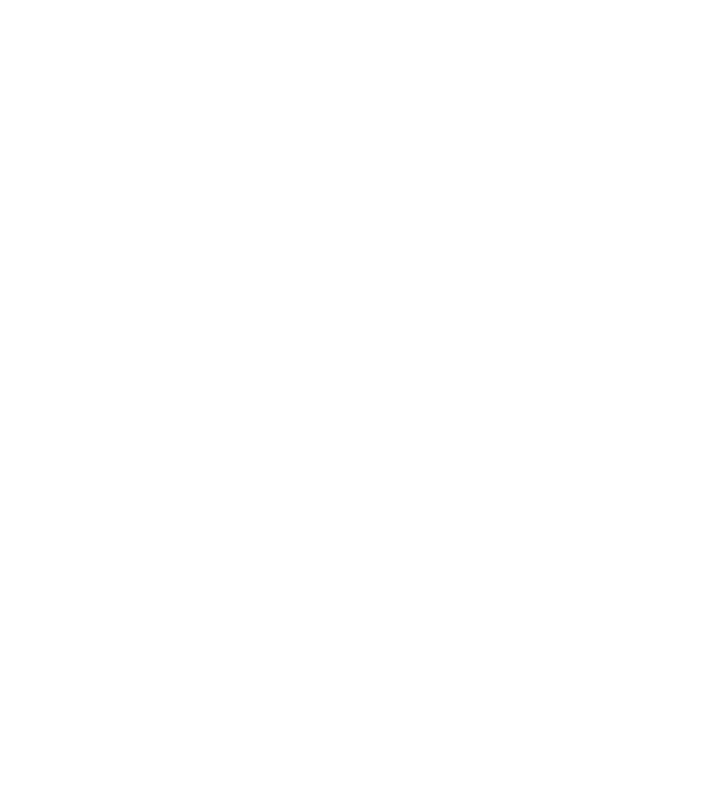
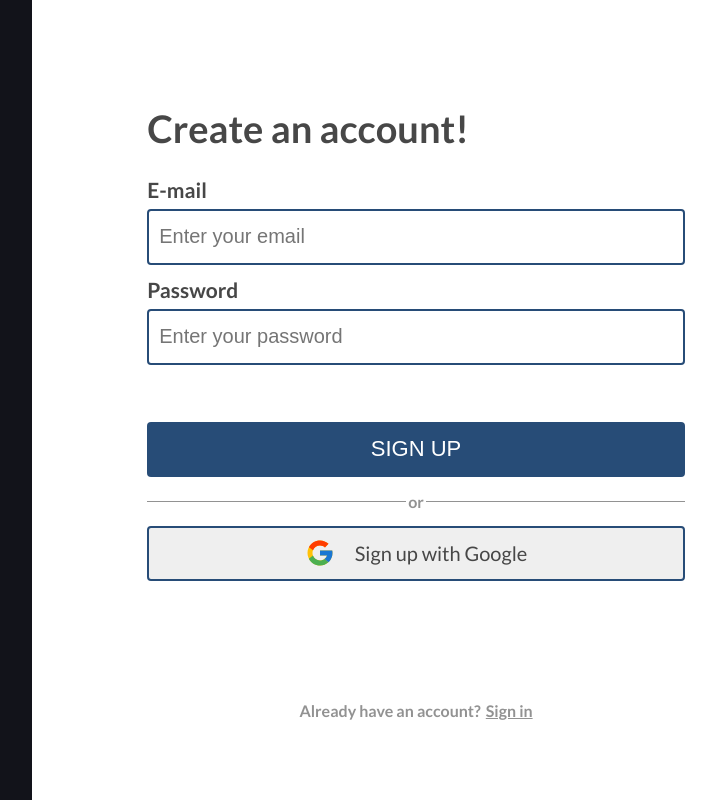
Before and after one commit to cslabiano/SchoHub, a React (Create React App) app in the folder frontend/: page /register in a window 1280 px wide. Before the commit this address had no page. Shown: the whole page, without its empty margins (480-1196 px from the left). Built offline with nearby package versions, Linux system fonts and the light colour scheme.

Commit message:
feat: add register page

```diff
--- a/frontend/src/App.js
+++ b/frontend/src/App.js
@@ -1,11 +1,13 @@
 import { Routes, Route } from "react-router-dom";
 import Login from "./pages/authorization/login.js";
+import Register from "./pages/authorization/register.js";
 
 function App() {
   return (
     <>
       <Routes>
         <Route path="/" element={<Login />} />
+        <Route path="/register" element={<Register />} />
       </Routes>
     </>
   );
--- a/frontend/src/pages/authorization/login.js
+++ b/frontend/src/pages/authorization/login.js
@@ -201,6 +201,7 @@
                   color: "#929292",
                   fontWeight: "bold",
                   fontFamily: "Lato, sans serif",
+                  marginLeft: "5px",
                 }}
               >
                 Sign up
--- a/frontend/src/pages/authorization/register.js
+++ b/frontend/src/pages/authorization/register.js
@@ -0,0 +1,217 @@
+import React, { useState } from "react";
+import { useNavigate } from "react-router-dom";
+import { toast } from "react-toastify";
+import styles from "./authorizationStyle.module.css";
+import { FcGoogle } from "react-icons/fc";
+import { Link } from "react-router-dom";
+
+const Register = () => {
+  //added use states
+  const [Email, setEmail] = useState("");
+  const [Password, setPassword] = useState("");
+  //const [selectValue, setSelectValue] = useState(null);
+
+  // Obtain the navigate function
+  const navigate = useNavigate();
+
+  //form functions
+  const handleSubmit = async (e) => {
+    e.preventDefault();
+    try {
+      const response = await fetch("http://localhost:3001/api/log-in", {
+        method: "POST",
+        headers: {
+          "Content-Type": "application/json",
+        },
+        body: JSON.stringify({
+          email: Email,
+          password: Password,
+        }),
+      });
+
+      const data = await response.json();
+
+      if (response.ok) {
+        // Login successful
+        toast.success("Login Successfully");
+        console.log(Email, Password);
+
+        // Remove current email in localStorage
+        localStorage.removeItem("userEmail");
+
+        // Save user email to localStorage
+        localStorage.setItem("userEmail", Email);
+
+        // Check user type and navigate accordingly
+        if (data.type === "Merchant") {
+          console.log("Going to admin");
+          navigate("/admin"); // Redirect to the admin page for Merchants
+        } else {
+          navigate("/shop"); // Redirect to the shop page for Customers
+        }
+      } else {
+        // Login failed
+        toast.error(data.message || "Login failed");
+      }
+    } catch (error) {
+      console.error("Error during login:", error);
+      toast.error("Error during login");
+    }
+  };
+
+  return (
+    <>
+      <div className={styles.container}>
+        {/* Left Side */}
+        <div className={styles.left}></div>
+        <div className={styles.right}>
+          <div className={styles.formContainer}>
+            <form onSubmit={handleSubmit} className={styles.form}>
+              <h1
+                style={{
+                  textAlign: "left",
+                  color: "#474747",
+                  fontSize: "38px",
+                }}
+              >
+                Create an account!
+              </h1>
+              <div
+                className="mb-3"
+                style={{
+                  width: "100%",
+                  marginBottom: "5px",
+                  fontWeight: "bold",
+                  fontSize: "21px",
+                  color: "#474747",
+                }}
+              >
+                E-mail
+                <br />
+                <input
+                  type="email"
+                  className="form-control"
+                  id="InputEmailAddress"
+                  value={Email}
+                  onChange={(e) => setEmail(e.target.value)}
+                  placeholder="Enter your email"
+                  required
+                  style={styles.input}
+                />
+              </div>
+
+              <div
+                className="mb-3"
+                style={{
+                  fontWeight: "bold",
+                  fontSize: "21px",
+                  marginBottom: "5px",
+                  color: "#474747",
+                }}
+              >
+                Password
+                <br />
+                <input
+                  type="password"
+                  className="form-control"
+                  id="exampleInputPassword1"
+                  value={Password}
+                  onChange={(e) => setPassword(e.target.value)}
+                  placeholder="Enter your password"
+                  required
+                  style={styles.input}
+                />
+              </div>
+              <button
+                type="submit"
+                className="btn btn-primary"
+                style={{
+                  color: "white",
+                  border: "none",
+                  backgroundColor: "#274c77",
+                  fontSize: "22px",
+                  height: "55px",
+                  width: "100%",
+                  alignItems: "center",
+                  borderRadius: "4px",
+                  marginTop: "45px",
+                }}
+              >
+                SIGN UP
+              </button>
+            </form>
+            <div className={styles.lineContainer}>
+              <div className={styles.line}></div>
+              <div className={styles.word}>or</div>
+              <div className={styles.line}></div>
+            </div>
+            <div>
+              <button
+                type="button"
+                className="btn btn-primary"
+                style={{
+                  display: "flex",
+                  color: "#474747",
+                  border: "solid",
+                  borderColor: "#274c77",
+                  borderWidth: "2px",
+                  fontSize: "20px",
+                  height: "55px",
+                  width: "100%",
+                  justifyContent: "center",
+                  alignItems: "center",
+                  borderRadius: "4px",
+                }}
+              >
+                <div
+                  style={{
+                    display: "flex",
+                    alignItems: "center",
+                    gap: "20px",
+                    fontFamily: "Lato, sans serif",
+                  }}
+                >
+                  <div
+                    style={{
+                      display: "flex",
+                      alignItems: "center",
+                    }}
+                  >
+                    <FcGoogle fontSize="30px" />
+                  </div>
+                  Sign up with Google
+                </div>
+              </button>
+            </div>
+            <div
+              style={{
+                color: "#929292",
+                fontWeight: "bold",
+                fontFamily: "Lato, sans serif",
+                display: "flex",
+                justifyContent: "center",
+                alignItems: "flex-end",
+                marginTop: "auto",
+              }}
+            >
+              Already have an account?
+              <Link
+                to="/"
+                style={{
+                  color: "#929292",
+                  fontWeight: "bold",
+                  fontFamily: "Lato, sans serif",
+                  marginLeft: "5px",
+                }}
+              >
+                Sign in
+              </Link>
+            </div>
+          </div>
+        </div>
+      </div>
+    </>
+  );
+};
+
+export default Register;
```
